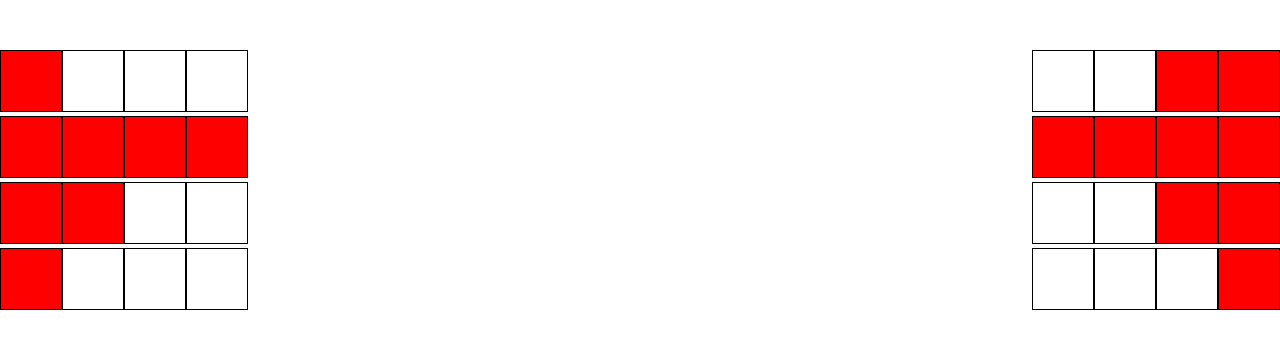
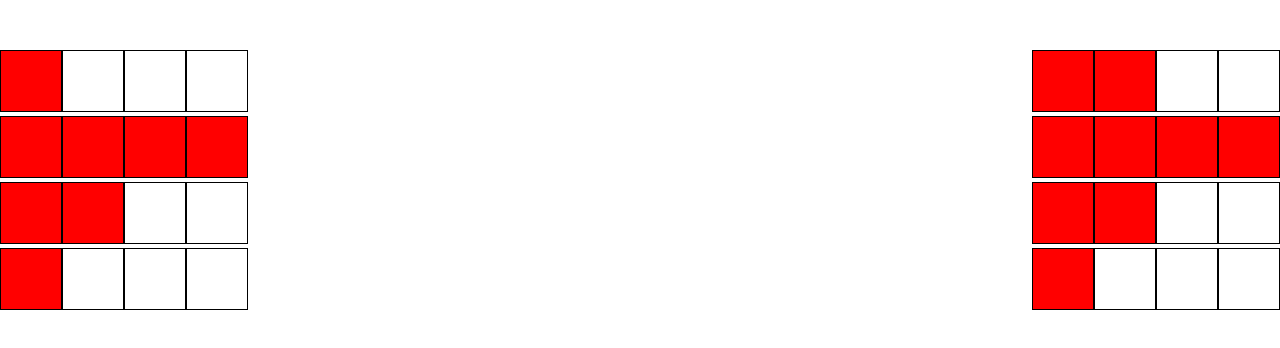
Before and after one commit to schwibbes/sitris, a React (Create React App) app: page / in a window 1280 px wide. Shown: the top 348 px of the page. Built offline with nearby package versions, Linux system fonts and the light colour scheme.

Commit message:
unique keys

```diff
--- a/src/App.js
+++ b/src/App.js
@@ -26,14 +26,14 @@ class App extends Component {
 
   render() {
 
-    let leftBlocks = this.state.left.map(row => {
-      let items = row.map(item => { return <Block filled={item}/> })
-      return <div className='block-row'>{items}</div>
+    let leftBlocks = this.state.left.map( (row, i) => {
+      let items = row.map( (item,j) => { return <Block key={'b_' + i + "." + j} filled={item}/> })
+      return <div key={'r_' + i} className='block-row'>{items}</div>
     })
 
-    let rightBlocks = this.state.right.map(row => {
-      let items = row.reverse().map(item => { return <Block filled={item}/> })
-      return <div className='block-row'>{items}</div>
+    let rightBlocks = this.state.right.map( (row,i) => {
+      let items = row.map( (item,j) => { return <Block key={'b_' + i + "." + j} filled={item}/> })
+      return <div key={'r_' + i} className='block-row'>{items}</div>
     })
 
     return (
```
